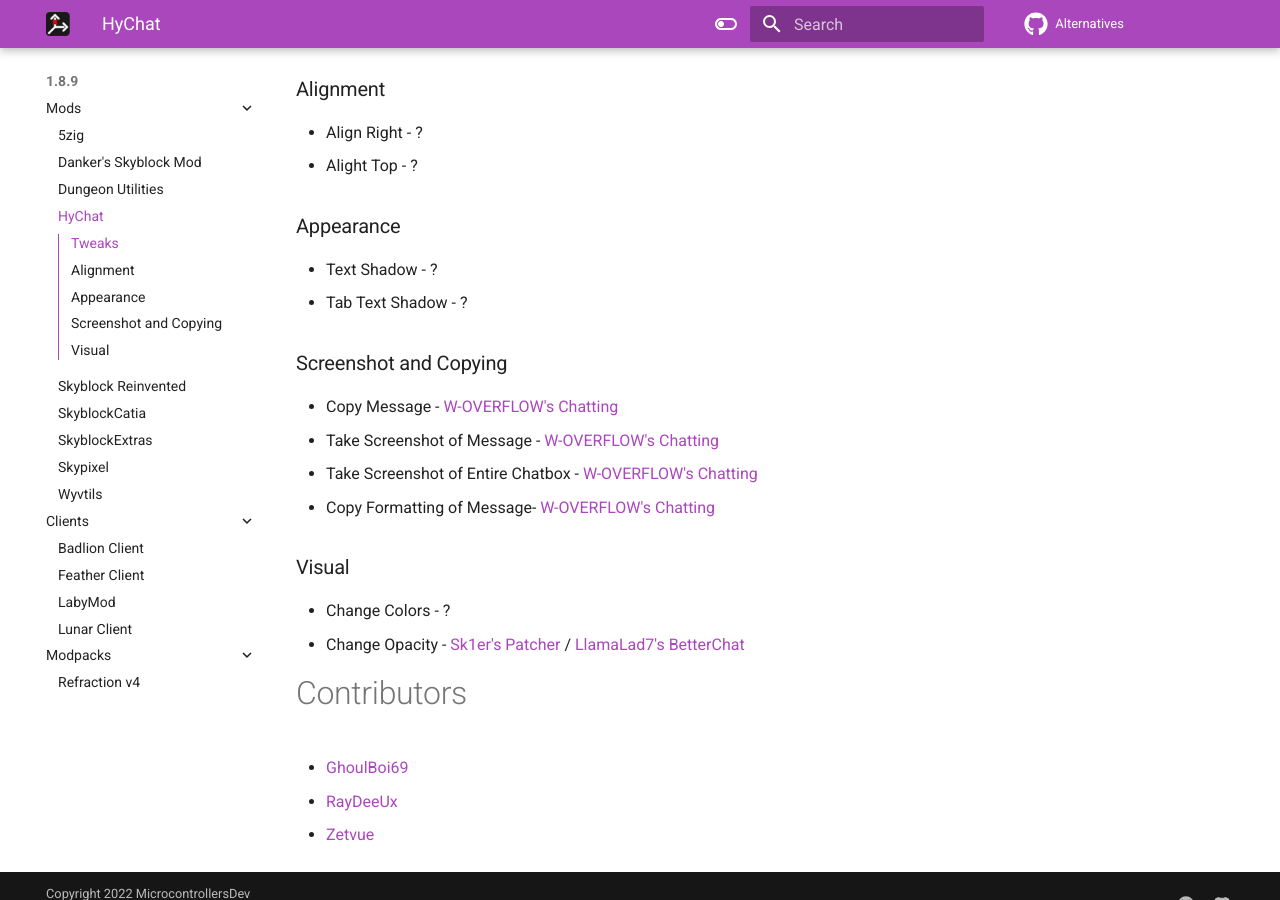
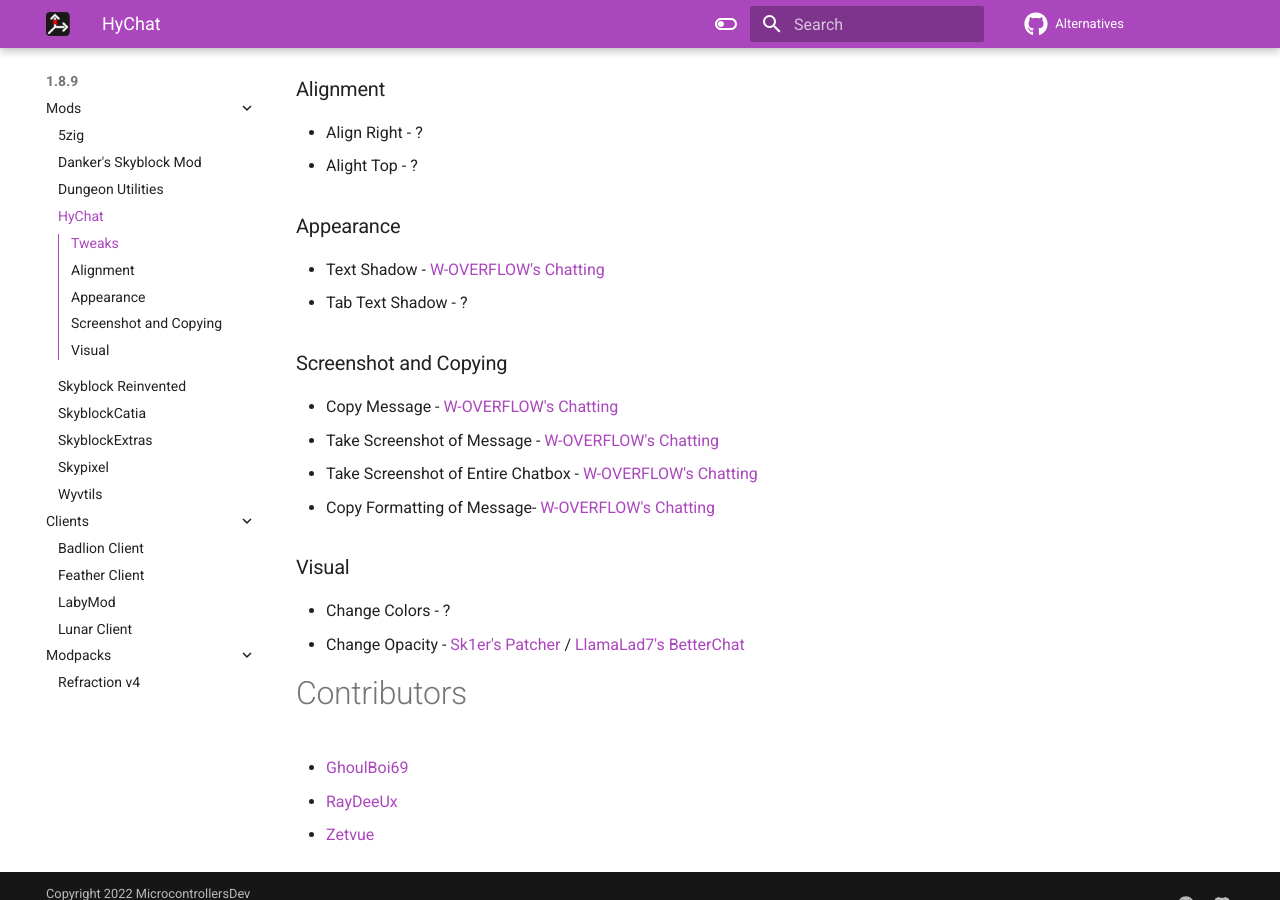
Before and after one commit to MicrocontrollersDev/Alternatives, an MkDocs documentation site: the page built from docs/1.8.9/hychat.md, in a window 1280 px wide and 900 px high, scrolled down 584 px. Built offline with MkDocs 1.6.1 and Material for MkDocs 9.7.7, drawn with Linux system fonts in a browser that asks for light colours; comment, search, counter and statistics services are not loaded.

Commit message:
Fixed links, added alternative

```diff
--- a/docs/1.8.9/hychat.md
+++ b/docs/1.8.9/hychat.md
@@ -8,7 +8,7 @@
 * Compact Chat Count - [Sk1er's Patcher](https://sk1er.club/mods/patcher)
 * Fix Centered Text - ?
 * Smart Dividers - ?
-* Connect Dividers - [W-OVERFLOW's Hytils Reborn](https://github.com/W-OVERFLOW/Hytils-Reborn)
+* Connect Dividers - [W-OVERFLOW's Hytils Reborn](https://github.com/W-OVERFLOW/Hytils-Reborn/releases/latest)
 * Stack Empty Lines - [Sk1er's Patcher](https://sk1er.club/mods/patcher)
 * Filter Bad Words - ?
 * Replace Homoglyphs - ?
@@ -20,15 +20,15 @@
 
 ### Appearance
 
-* Text Shadow - ?
+* Text Shadow - [W-OVERFLOW's Chatting](https://github.com/W-OVERFLOW/Chatting/releases/latest)
 * Tab Text Shadow - ?
 
 ### Screenshot and Copying
 
-* Copy Message - [W-OVERFLOW's Chatting](https://github.com/W-OVERFLOW/Chatting)
-* Take Screenshot of Message - [W-OVERFLOW's Chatting](https://github.com/W-OVERFLOW/Chatting)
-* Take Screenshot of Entire Chatbox - [W-OVERFLOW's Chatting](https://github.com/W-OVERFLOW/Chatting)
-* Copy Formatting of Message- [W-OVERFLOW's Chatting](https://github.com/W-OVERFLOW/Chatting)
+* Copy Message - [W-OVERFLOW's Chatting](https://github.com/W-OVERFLOW/Chatting/releases/latest)
+* Take Screenshot of Message - [W-OVERFLOW's Chatting](https://github.com/W-OVERFLOW/Chatting/releases/latest)
+* Take Screenshot of Entire Chatbox - [W-OVERFLOW's Chatting](https://github.com/W-OVERFLOW/Chatting/releases/latest)
+* Copy Formatting of Message- [W-OVERFLOW's Chatting](https://github.com/W-OVERFLOW/Chatting/releases/latest)
 
 ### Visual
 
```
